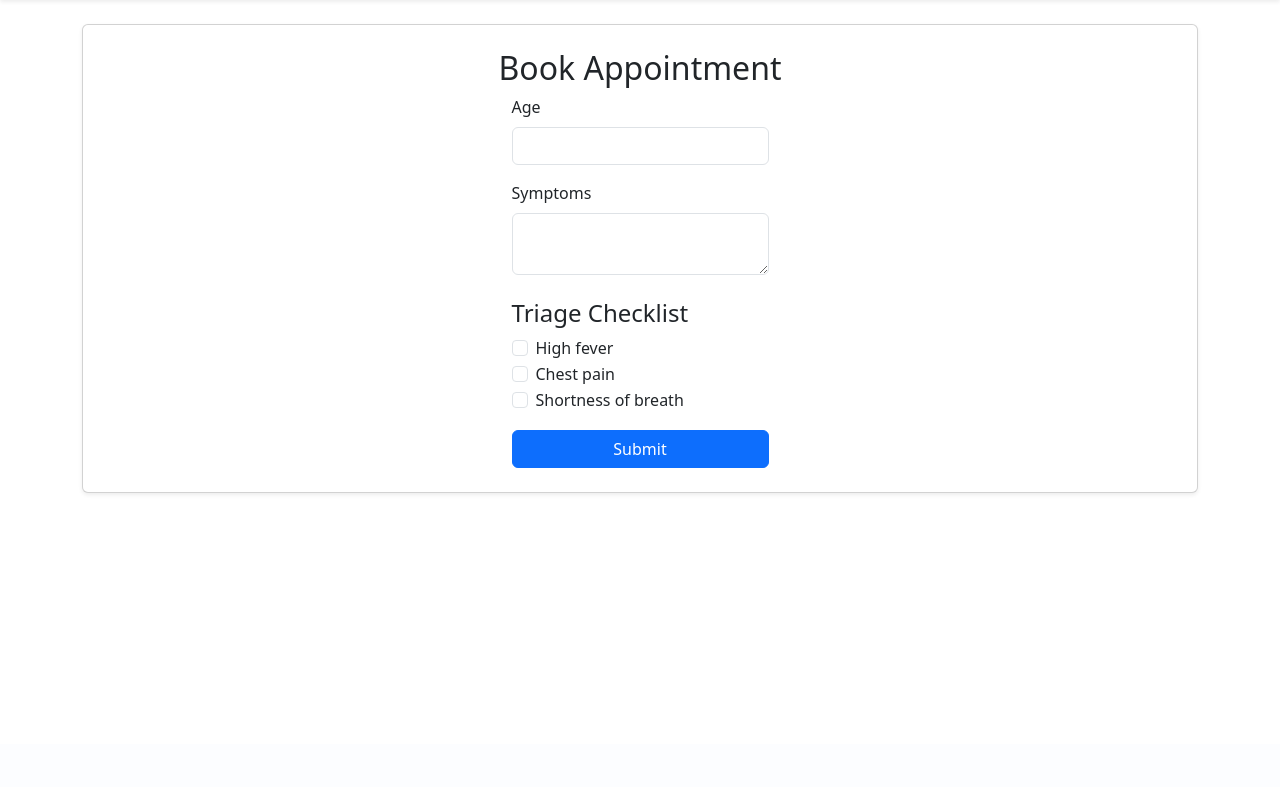
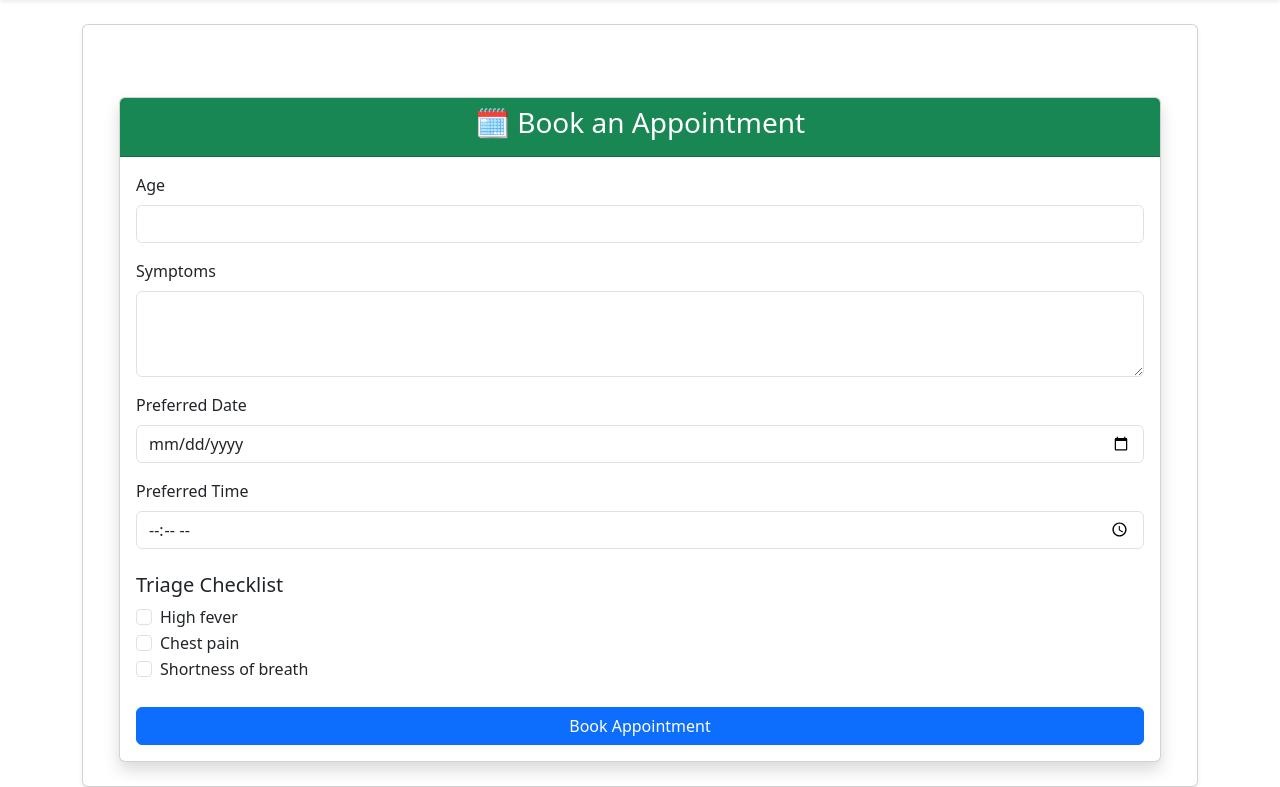
Before and after one commit to Krish-cloud25/appoinment-booking, a Django app: page /book/ in a window 1280 px wide. Shown: the part 56-843 px from the top of the page. Before the commit the page ends 550 px from the top, so only its background shows below. Run offline with Django 5.2, Linux system fonts and the light colour scheme; a user stored in the database is signed in; data comes from the database, SQL or seed files in the repository; both versions use the stored data as it was after the commit.

Commit message:
Added date and time fields to appointment booking and updated UI

```diff
--- a/appointments/templates/appointments/book.html
+++ b/appointments/templates/appointments/book.html
@@ -1,32 +1,52 @@
 {% extends "appointments/base.html" %}
 
 {% block content %}
-<h2 class="text-center">Book Appointment</h2>
-<form method="post" class="mx-auto" style="max-width: 600px;">
+<div class="container mt-5">
+  <div class="card shadow">
+    <div class="card-header bg-success text-white text-center">
+      <h3>🗓️ Book an Appointment</h3>
+    </div>
+    <div class="card-body">
+      <form method="post">
         {% csrf_token %}
+
         <div class="mb-3">
           <label class="form-label">Age</label>
           <input type="number" name="age" class="form-control" required>
         </div>
+
         <div class="mb-3">
           <label class="form-label">Symptoms</label>
-    <textarea name="symptoms" class="form-control" required></textarea>
+          <textarea name="symptoms" class="form-control" rows="3" required></textarea>
         </div>
 
-  <h4 class="mt-4">Triage Checklist</h4>
+        <div class="mb-3">
+          <label class="form-label">Preferred Date</label>
+          <input type="date" name="date" class="form-control" required>
+        </div>
+
+        <div class="mb-3">
+          <label class="form-label">Preferred Time</label>
+          <input type="time" name="time" class="form-control" required>
+        </div>
+
+        <h5 class="mt-4">Triage Checklist</h5>
         <div class="form-check">
-    <input class="form-check-input" type="checkbox" name="symptom1">
-    <label class="form-check-label">High fever</label>
+          <input class="form-check-input" type="checkbox" name="symptom1" id="symptom1">
+          <label class="form-check-label" for="symptom1">High fever</label>
         </div>
         <div class="form-check">
-    <input class="form-check-input" type="checkbox" name="symptom2">
-    <label class="form-check-label">Chest pain</label>
+          <input class="form-check-input" type="checkbox" name="symptom2" id="symptom2">
+          <label class="form-check-label" for="symptom2">Chest pain</label>
         </div>
         <div class="form-check">
-    <input class="form-check-input" type="checkbox" name="symptom3">
-    <label class="form-check-label">Shortness of breath</label>
+          <input class="form-check-input" type="checkbox" name="symptom3" id="symptom3">
+          <label class="form-check-label" for="symptom3">Shortness of breath</label>
         </div>
 
-  <button type="submit" class="btn btn-primary mt-3 w-100">Submit</button>
+        <button type="submit" class="btn btn-primary mt-4 w-100">Book Appointment</button>
       </form>
+    </div>
+  </div>
+</div>
 {% endblock %}
--- a/appointments/templates/appointments/my_appointments.html
+++ b/appointments/templates/appointments/my_appointments.html
@@ -17,6 +17,8 @@
                 <th>Symptoms</th>
                 <th>Urgency Score</th>
                 <th>Doctor</th>
+                <th>Date</th>
+                <th>Time</th>
                 <th>Actions</th>
               </tr>
             </thead>
@@ -28,6 +30,8 @@
                 <td>{{ appt.symptoms }}</td>
                 <td>{{ appt.urgency_score }}</td>
                 <td>{{ appt.doctor.name }}</td>
+                <td>{{ appt.date }}</td>
+                <td>{{ appt.time }}</td>
                 <td>
                   <a href="{% url 'edit_my_appointment' appt.pk %}" class="btn btn-sm btn-outline-primary me-1">
                     <i class="bi bi-pencil-square"></i> Edit
--- a/appointments/views.py
+++ b/appointments/views.py
@@ -1,9 +1,9 @@
-# CI/CD test deployment run ✅
 from django.shortcuts import render, redirect, get_object_or_404
 from django.contrib.auth import authenticate, login, logout
 from django.contrib.auth.models import User
 from .models import Profile, Appointment, TriageForm, Doctor
 from django.contrib.auth.decorators import login_required
+from django.utils import timezone
 
 
 def home(request):
@@ -50,17 +50,16 @@ def logout_view(request):
 @login_required
 def book_appointment(request):
     if request.method == 'POST':
-        name = request.user.username  # 🛠 patient name from logged-in user
+        name = request.user.username
         age = int(request.POST['age'])
         symptoms = request.POST['symptoms']
         symptom1 = 'symptom1' in request.POST
         symptom2 = 'symptom2' in request.POST
         symptom3 = 'symptom3' in request.POST
+        date = request.POST['date']
+        time = request.POST['time']
 
-        # Calculate urgency score
         score = sum([symptom1, symptom2, symptom3]) * 10
-
-        # Only use available doctors
         doctor = Doctor.objects.filter(available=True).first()
 
         Appointment.objects.create(
@@ -68,7 +67,9 @@ def book_appointment(request):
             age=age,
             symptoms=symptoms,
             urgency_score=score,
-            doctor=doctor
+            doctor=doctor,
+            date=date,
+            time=time
         )
 
         return render(request, 'appointments/confirmation.html', {
@@ -91,6 +92,8 @@ def edit_my_appointment(request, pk):
     if request.method == 'POST':
         appointment.age = int(request.POST['age'])
         appointment.symptoms = request.POST['symptoms']
+        appointment.date = request.POST['date']
+        appointment.time = request.POST['time']
         appointment.save()
         return redirect('my_appointments')
     return render(request, 'appointments/edit_my_appointment.html', {'appointment': appointment})
@@ -119,6 +122,8 @@ def edit_appointment(request, pk):
         appointment.patient_name = request.POST['name']
         appointment.age = int(request.POST['age'])
         appointment.symptoms = request.POST['symptoms']
+        appointment.date = request.POST['date']
+        appointment.time = request.POST['time']
         appointment.save()
         return redirect('dashboard')
     return render(request, 'appointments/edit.html', {'appointment': appointment})
--- a/cloud_app/settings.py
+++ b/cloud_app/settings.py
@@ -58,6 +58,7 @@ DATABASES = {
     }
 }
 
+
 AUTH_PASSWORD_VALIDATORS = []
 
 LANGUAGE_CODE = 'en-us'
@@ -67,7 +68,7 @@ USE_TZ = True
 
 # Static files configuration
 STATIC_URL = '/static/'
-STATIC_ROOT = os.path.join(BASE_DIR, 'staticfiles')  # Where static files are collected for deployment
+STATIC_ROOT = os.path.join(BASE_DIR, 'staticfiles')
 
 
 STATICFILES_DIRS = [
```
Also changed, not shown: appointments/models.py (+6 -1 lines), appointments/templates/appointments/edit_my_appointment.html (+11 -0 lines), appointments/migrations/0003_appointment_date_appointment_time.py (added), db.sqlite3. Lines whose indentation alone changed are shown as unchanged.
